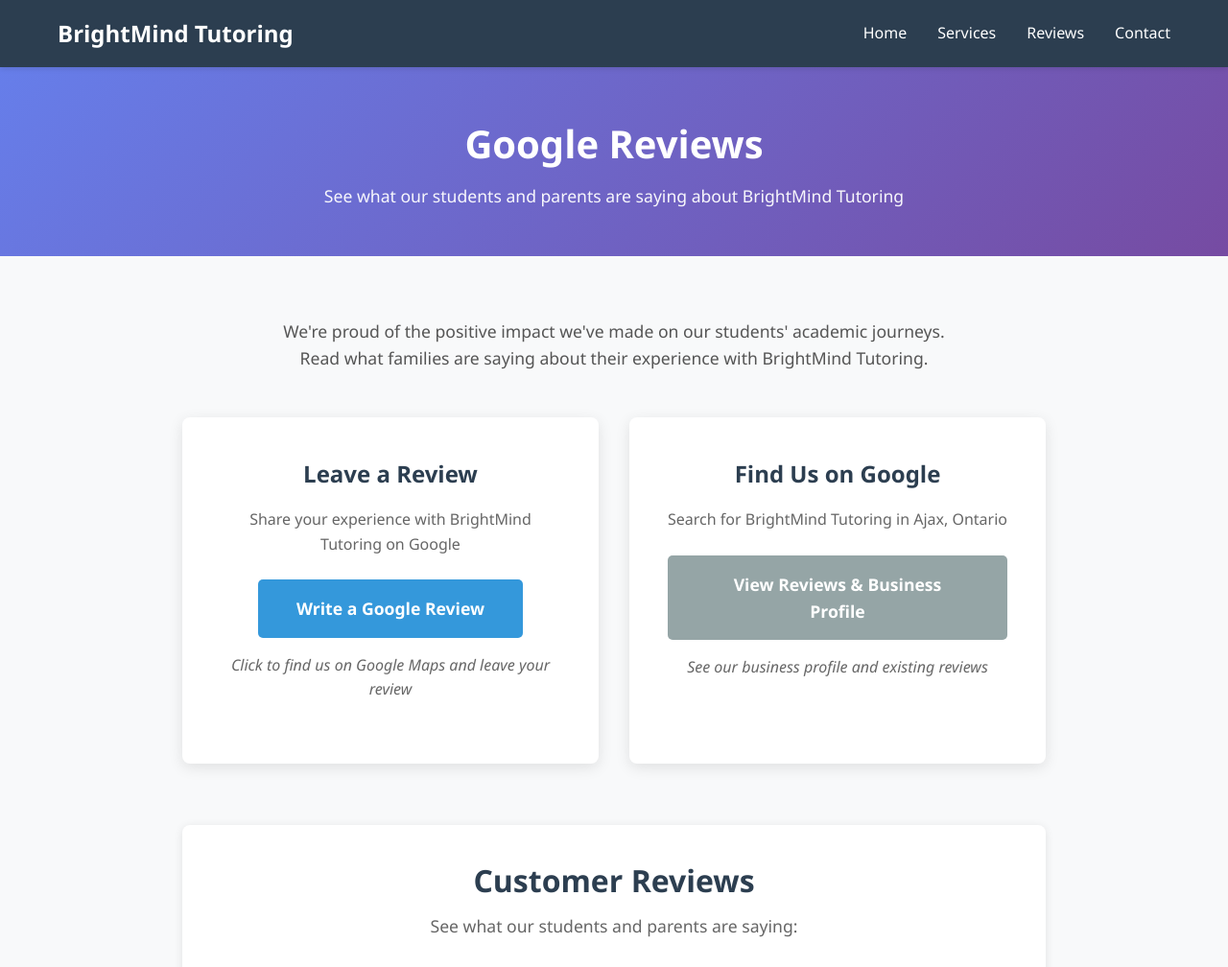
After one commit to tkhan7860/bright-minds-tutoring, a Flask app: page /reviews in a window 1280 px wide. The commit adds this page. Shown: the top 1008 px of the page at 96% size. Run offline with Flask 3, Linux system fonts and the light colour scheme.

Commit message:
Updated tutoring website content and design

```diff
--- a/app.py
+++ b/app.py
@@ -10,6 +10,10 @@
 @app.route("/services")
 def services():
     return render_template("services.html")
+
+@app.route("/reviews")
+def reviews():
+    return render_template("reviews.html")
 
 @app.route("/contact", methods=["GET", "POST"])
 def contact():
--- a/static/css/style.css
+++ b/static/css/style.css
@@ -252,6 +252,145 @@
     text-decoration: underline;
 }
 
+.reviews-intro {
+    font-size: 1.2rem;
+    color: #555;
+    margin-bottom: 2rem;
+    max-width: 700px;
+    margin-left: auto;
+    margin-right: auto;
+}
+
+.reviews-cta {
+    margin-top: 3rem;
+    padding: 2rem;
+    background-color: white;
+    border-radius: 8px;
+    box-shadow: 0 2px 10px rgba(0,0,0,0.1);
+}
+
+.reviews-cta h2 {
+    color: #2c3e50;
+    margin-bottom: 1rem;
+    font-size: 2rem;
+}
+
+.reviews-cta > p {
+    color: #666;
+    margin-bottom: 1rem;
+    font-size: 1.1rem;
+}
+
+/* Review Actions */
+.review-actions {
+    display: grid;
+    grid-template-columns: repeat(auto-fit, minmax(300px, 1fr));
+    gap: 2rem;
+    margin: 3rem 0;
+}
+
+.review-action-card {
+    background-color: white;
+    padding: 2.5rem;
+    border-radius: 8px;
+    box-shadow: 0 4px 15px rgba(0,0,0,0.1);
+    text-align: center;
+    transition: transform 0.3s, box-shadow 0.3s;
+}
+
+.review-action-card:hover {
+    transform: translateY(-5px);
+    box-shadow: 0 6px 20px rgba(0,0,0,0.15);
+}
+
+.review-action-card h3 {
+    color: #2c3e50;
+    margin-bottom: 1rem;
+    font-size: 1.5rem;
+}
+
+.review-action-card > p {
+    color: #666;
+    margin-bottom: 1.5rem;
+    font-size: 1rem;
+}
+
+.review-note {
+    margin-top: 1rem;
+    font-size: 0.9rem;
+    color: #888;
+    font-style: italic;
+}
+
+.btn-large {
+    padding: 1rem 2.5rem;
+    font-size: 1.1rem;
+}
+
+.btn-secondary {
+    background-color: #95a5a6;
+    color: white;
+}
+
+.btn-secondary:hover {
+    background-color: #7f8c8d;
+    transform: translateY(-2px);
+    box-shadow: 0 4px 8px rgba(0,0,0,0.2);
+}
+
+/* Google Reviews Widget */
+.google-reviews-widget {
+    margin-top: 4rem;
+    padding: 2rem;
+    background-color: white;
+    border-radius: 8px;
+    box-shadow: 0 2px 10px rgba(0,0,0,0.1);
+}
+
+.google-reviews-widget h2 {
+    color: #2c3e50;
+    margin-bottom: 0.5rem;
+    font-size: 2rem;
+    text-align: center;
+}
+
+.google-reviews-widget > p {
+    text-align: center;
+    color: #666;
+    margin-bottom: 2rem;
+    font-size: 1.1rem;
+}
+
+.reviews-embed-container {
+    margin: 2rem 0;
+    border-radius: 8px;
+    overflow: hidden;
+}
+
+.reviews-instructions {
+    margin-top: 2rem;
+    padding: 1.5rem;
+    background-color: #f8f9fa;
+    border-radius: 8px;
+    border-left: 4px solid #3498db;
+}
+
+.reviews-instructions h3 {
+    color: #2c3e50;
+    margin-bottom: 1rem;
+    font-size: 1.3rem;
+}
+
+.reviews-instructions ol {
+    margin-left: 1.5rem;
+    color: #555;
+}
+
+.reviews-instructions li {
+    margin-bottom: 0.5rem;
+    line-height: 1.6;
+}
+
 /* Services Grid */
 .services-grid {
     display: grid;
--- a/templates/base.html
+++ b/templates/base.html
@@ -3,7 +3,7 @@
 <head>
     <meta charset="UTF-8">
     <meta name="viewport" content="width=device-width, initial-scale=1.0">
-    <title>{% block title %}Bright Minds Tutoring{% endblock %}</title>
+    <title>{% block title %}BrightMind Tutoring{% endblock %}</title>
     <link rel="stylesheet" href="{{ url_for('static', filename='css/style.css') }}">
 </head>
 <body>
@@ -11,11 +11,12 @@
         <nav class="navbar">
             <div class="container">
                 <div class="nav-brand">
-                    <a href="{{ url_for('home') }}">Bright Minds Tutoring</a>
+                    <a href="{{ url_for('home') }}">BrightMind Tutoring</a>
                 </div>
                 <ul class="nav-menu">
                     <li><a href="{{ url_for('home') }}">Home</a></li>
                     <li><a href="{{ url_for('services') }}">Services</a></li>
+                    <li><a href="{{ url_for('reviews') }}">Reviews</a></li>
                     <li><a href="{{ url_for('contact') }}">Contact</a></li>
                 </ul>
             </div>
@@ -40,7 +41,7 @@
 
     <footer>
         <div class="container">
-            <p>&copy; 2024 Bright Minds Tutoring. All rights reserved.</p>
+            <p>&copy; 2024 BrightMind Tutoring. All rights reserved.</p>
         </div>
     </footer>
 </body>
--- a/templates/contact.html
+++ b/templates/contact.html
@@ -1,6 +1,6 @@
 {% extends "base.html" %}
 
-{% block title %}Contact - Bright Minds Tutoring{% endblock %}
+{% block title %}Contact - BrightMind Tutoring{% endblock %}
 
 {% block content %}
 <section class="page-header">
--- /dev/null
+++ b/templates/reviews.html
@@ -0,0 +1,72 @@
+{% extends "base.html" %}
+
+{% block title %}Reviews - BrightMind Tutoring{% endblock %}
+
+{% block content %}
+<section class="page-header">
+    <div class="container">
+        <h1>Google Reviews</h1>
+        <p>See what our students and parents are saying about BrightMind Tutoring</p>
+    </div>
+</section>
+
+<section class="reviews">
+    <div class="container">
+        <div class="reviews-content">
+            <p class="reviews-intro">
+                We're proud of the positive impact we've made on our students' academic journeys.
+                Read what families are saying about their experience with BrightMind Tutoring.
+            </p>
+
+            <div class="review-actions">
+                <div class="review-action-card">
+                    <h3>Leave a Review</h3>
+                    <p>Share your experience with BrightMind Tutoring on Google</p>
+                    <a href="https://www.google.com/maps/place/?q=BrightMind+Tutoring+Ajax+Ontario" target="_blank" rel="noopener noreferrer" class="btn btn-primary btn-large">
+                        Write a Google Review
+                    </a>
+                    <p class="review-note">Click to find us on Google Maps and leave your review</p>
+                </div>
+
+                <div class="review-action-card">
+                    <h3>Find Us on Google</h3>
+                    <p>Search for BrightMind Tutoring in Ajax, Ontario</p>
+                    <a href="https://www.google.com/search?q=BrightMind+Tutoring+Ajax+Ontario+reviews" target="_blank" rel="noopener noreferrer" class="btn btn-secondary btn-large">
+                        View Reviews & Business Profile
+                    </a>
+                    <p class="review-note">See our business profile and existing reviews</p>
+                </div>
+            </div>
+
+            <div class="google-reviews-widget">
+                <h2>Customer Reviews</h2>
+                <p>See what our students and parents are saying:</p>
+
+                <!-- Google Reviews Widget - Replace the place_id with your actual Google Business Profile ID -->
+                <div class="reviews-embed-container">
+                    <iframe
+                        src="https://www.google.com/maps/embed?pb=!1m18!1m12!1m3!1d2878.0!2d-79.0163!3d43.8501!2m3!1f0!2f0!3f0!3m2!1i1024!2i768!4f13.1!3m3!1m2!1s0x0%3A0x0!2zNDMuODUwMSwgLTc5LjAxNjM!5e0!3m2!1sen!2sca!4v1234567890!5m2!1sen!2sca"
+                        width="100%"
+                        height="600"
+                        style="border:0; border-radius: 8px;"
+                        allowfullscreen=""
+                        loading="lazy"
+                        referrerpolicy="no-referrer-when-downgrade">
+                    </iframe>
+                </div>
+
+                <div class="reviews-instructions">
+                    <h3>How to Leave a Review:</h3>
+                    <ol>
+                        <li>Click the "Write a Google Review" button above, or</li>
+                        <li>Search for "BrightMind Tutoring" on Google Maps</li>
+                        <li>Find our business listing</li>
+                        <li>Click on "Write a review"</li>
+                        <li>Share your experience and rate us!</li>
+                    </ol>
+                </div>
+            </div>
+        </div>
+    </div>
+</section>
+{% endblock %}
--- a/templates/services.html
+++ b/templates/services.html
@@ -1,6 +1,6 @@
 {% extends "base.html" %}
 
-{% block title %}Services - Bright Minds Tutoring{% endblock %}
+{% block title %}Services - BrightMind Tutoring{% endblock %}
 
 {% block content %}
 <section class="page-header">
```
Also changed, not shown: templates/index.html (+8 -8 lines), README.md.
